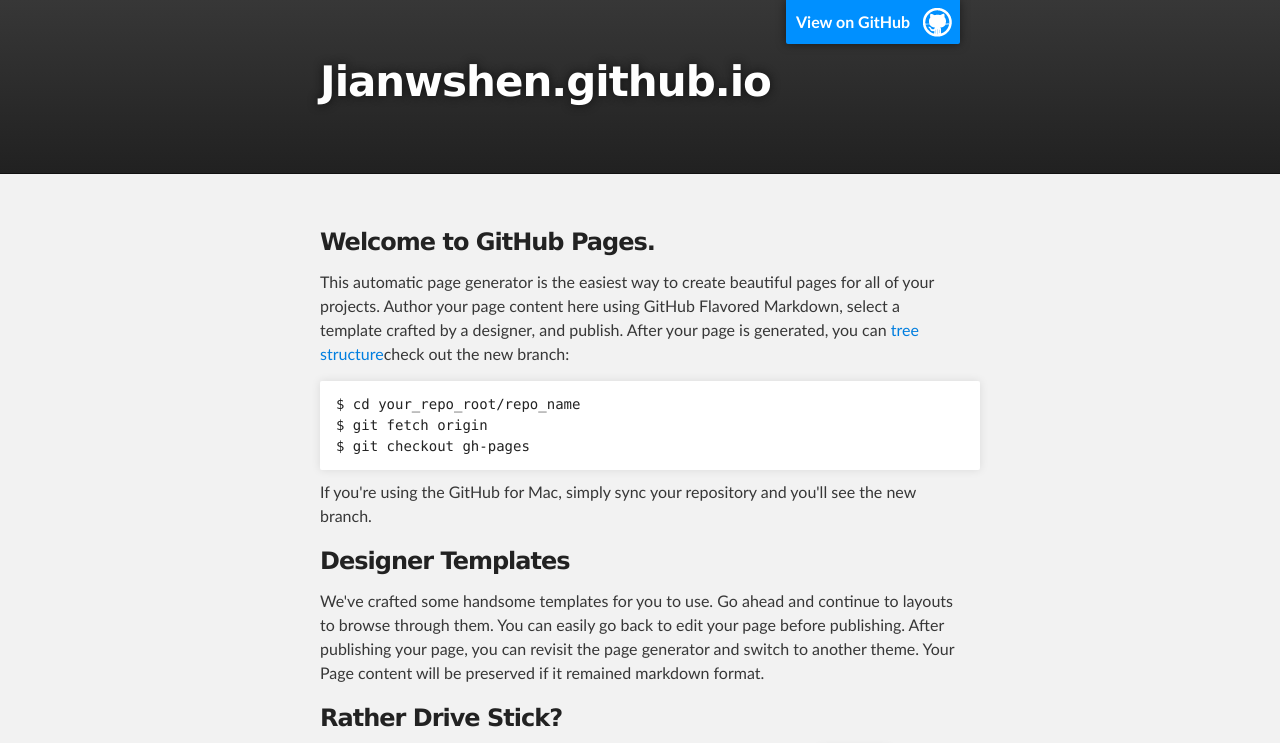
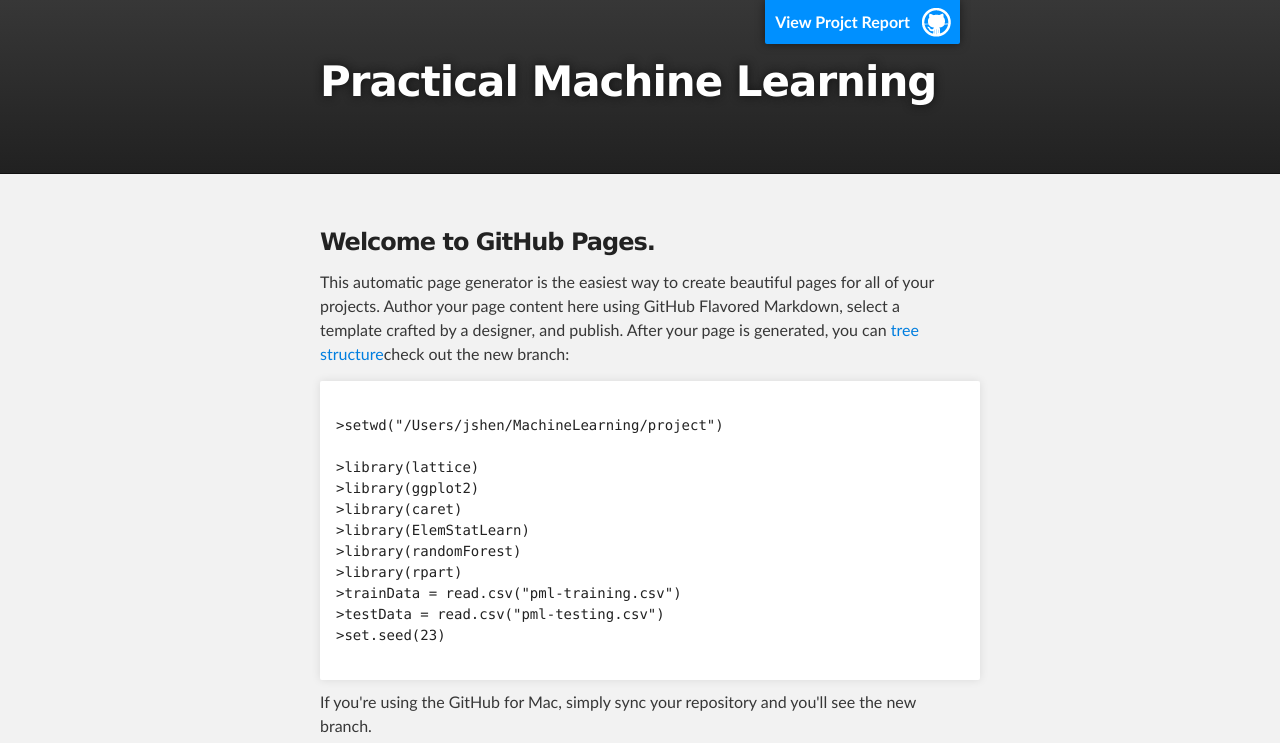
Before and after one commit to jianwshen/jianwshen.github.io, a plain HTML site: page index.html in a window 1280 px wide. Shown: the top 743 px of the page. Drawn offline with Linux system fonts and the light colour scheme.

Commit message:
Update index.html

```diff
--- a/index.html
+++ b/index.html
@@ -8,7 +8,7 @@
 
     <link rel="stylesheet" type="text/css" media="screen" href="stylesheets/stylesheet.css">
 
-    <title>Jianwshen.github.io</title>
+    <title>Practical Machine Learning</title>
   </head>
 
   <body>
@@ -16,9 +16,9 @@
     <!-- HEADER -->
     <div id="header_wrap" class="outer">
         <header class="inner">
-          <a id="forkme_banner" href="https://github.com/jianwshen">View on GitHub</a>
+          <a id="forkme_banner" href="https://github.com/jianwshen/PracticalMachineLearning">View Projct Report</a>
 
-          <h1 id="project_title">Jianwshen.github.io</h1>
+          <h1 id="project_title">Practical Machine Learning</h1>
           <h2 id="project_tagline"></h2>
 
         </header>
@@ -32,9 +32,19 @@
 
 <p>This automatic page generator is the easiest way to create beautiful pages for all of your projects. Author your page content here using GitHub Flavored Markdown, select a template crafted by a designer, and publish. After your page is generated, you can <a href="rpart.pdf">tree structure</a>check out the new branch:</p>
 
-<pre><code>$ cd your_repo_root/repo_name
-$ git fetch origin
-$ git checkout gh-pages
+<pre><code>
+>setwd("/Users/jshen/MachineLearning/project")
+
+>library(lattice)
+>library(ggplot2)
+>library(caret)
+>library(ElemStatLearn)
+>library(randomForest)
+>library(rpart)
+>trainData = read.csv("pml-training.csv")
+>testData = read.csv("pml-testing.csv")
+>set.seed(23)
+
 </code></pre>
 
 <p>If you're using the GitHub for Mac, simply sync your repository and you'll see the new branch.</p>
```
